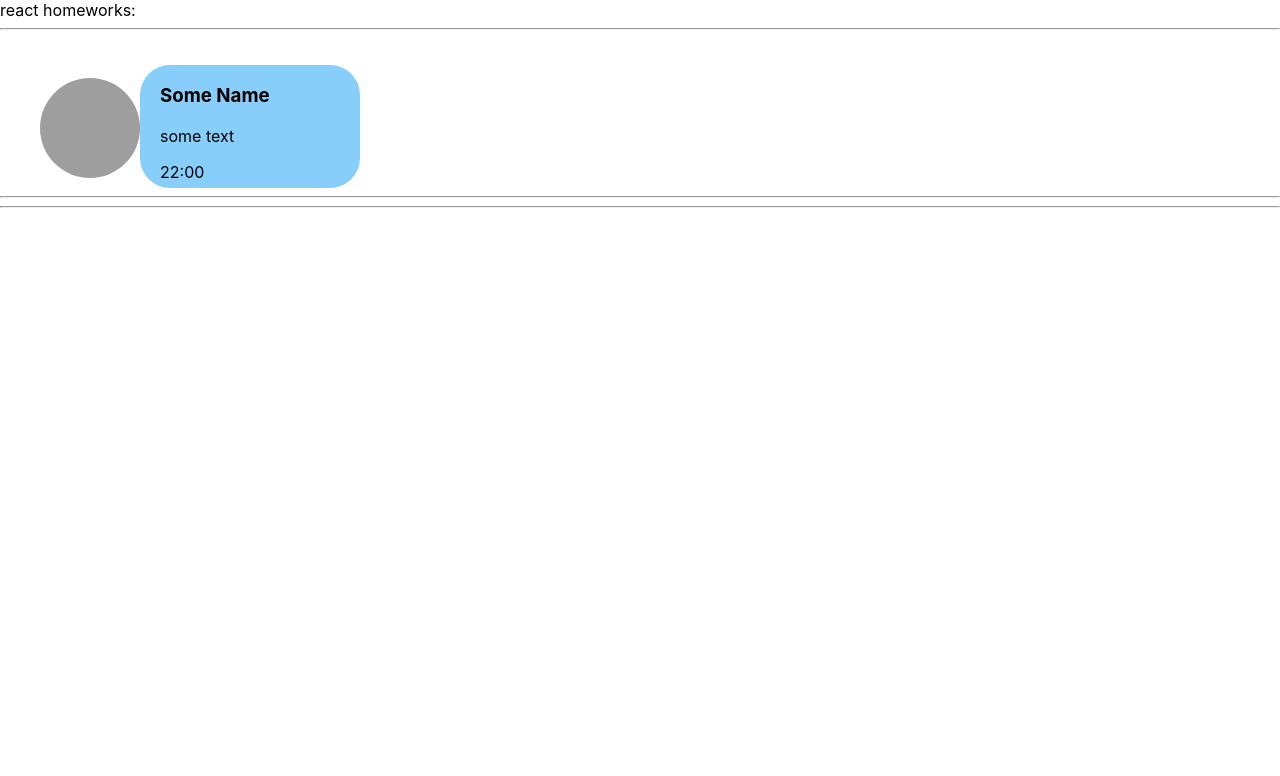
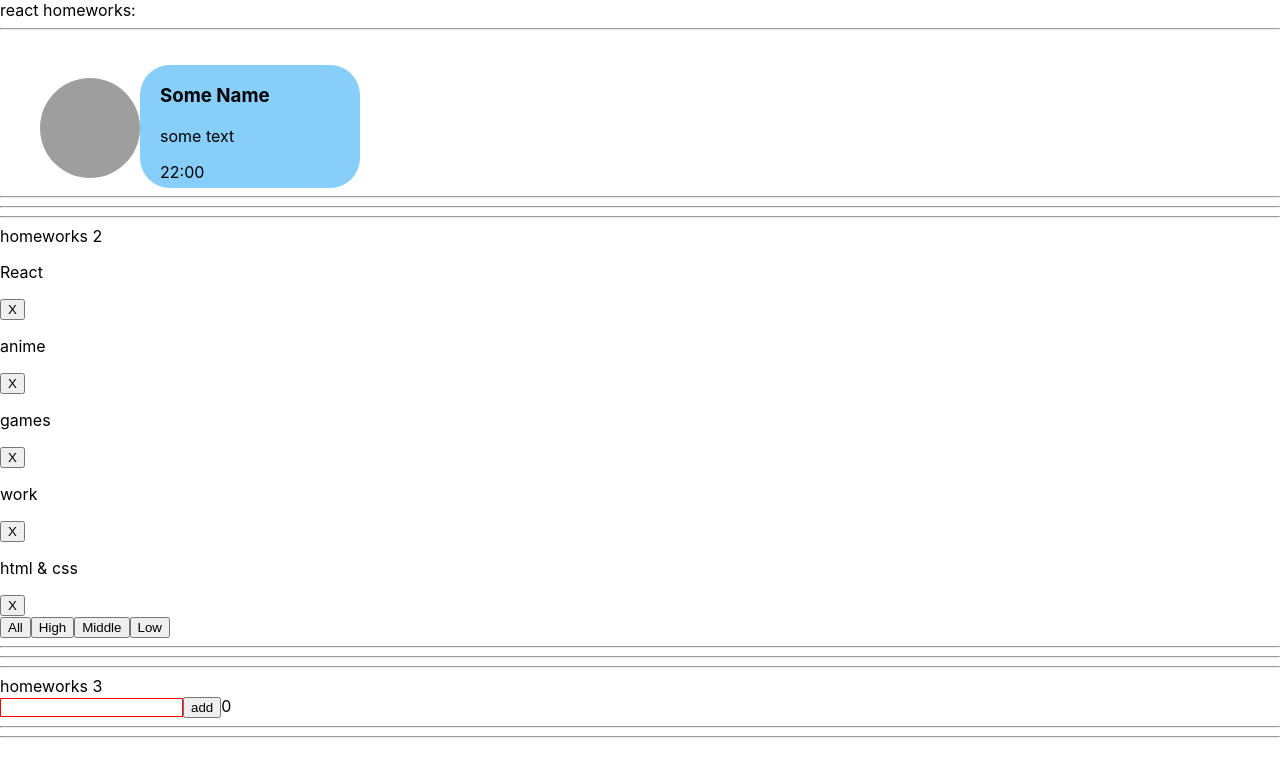
Before and after one commit to Masha-Gorb/simple-react, a React (Create React App) app: page / in a window 1280 px wide. Shown: the top 776 px of the page. Built offline with nearby package versions, Linux system fonts and the light colour scheme; grey boxes are pictures that could not be loaded.

Commit message:
solved hw2

```diff
--- a/src/p1-main/m1-ui/u1-app/App.tsx
+++ b/src/p1-main/m1-ui/u1-app/App.tsx
@@ -10,8 +10,8 @@ function App() {
         <div className={s.App}>
             <div>react homeworks:</div>
             <HW1/>
-            {/*<HW2/>*/}
-            {/*<HW3/>*/}
+            <HW2/>
+            <HW3/>
             {/*<HW4/>*/}
             {/*<HW5/>*/}
 
--- a/src/p2-homeworks/h2/Affair.tsx
+++ b/src/p2-homeworks/h2/Affair.tsx
@@ -12,8 +12,7 @@ function Affair(props: AffairPropsType) {
 
     return (
         <div>
-            // show some text
-
+            <p>{props.affair.name}</p>
             <button onClick={deleteCallback}>X</button>
         </div>
     )
--- a/src/p2-homeworks/h3/Greeting.tsx
+++ b/src/p2-homeworks/h3/Greeting.tsx
@@ -1,12 +1,12 @@
-import React from 'react'
+import React, {ChangeEvent} from 'react'
 import s from './Greeting.module.css'
 
 type GreetingPropsType = {
-    name: string // need to fix any
-    setNameCallback: (e: any) =>void // need to fix any
+    name: string // need to fix any -done
+    setNameCallback: (e: ChangeEvent<HTMLInputElement>) =>void // need to fix any
     addUser: (e: any) => void // need to fix any
-    error: any // need to fix any
-    totalUsers: any // need to fix any
+    error: string // need to fix any -done
+    totalUsers: number // need to fix any -done
 }
 
 // презентационная компонента (для верстальщика)
--- a/src/p2-homeworks/h3/GreetingContainer.tsx
+++ b/src/p2-homeworks/h3/GreetingContainer.tsx
@@ -1,4 +1,4 @@
-import React, {useState} from 'react'
+import React, {ChangeEvent, useState} from 'react'
 import Greeting from './Greeting'
 import {UserType} from "./HW3";
 
@@ -13,11 +13,12 @@ type GreetingContainerPropsType = {
 // более современный и удобный для про :)
 // уровень локальной логики
 const GreetingContainer: React.FC<GreetingContainerPropsType> = ({users, addUserCallback}) => { // деструктуризация пропсов
-    const [name, setName] = useState<any>('') // need to fix any
-    const [error, setError] = useState<any>('') // need to fix any
+    const [name, setName] = useState<string>('') // need to fix any -done
+    const [error, setError] = useState<string>('') // need to fix any -done
 
-    const setNameCallback = (e: any) => { // need to fix any
+    const setNameCallback = (e: ChangeEvent<HTMLInputElement>) => { // need to fix any
         setName('') // need to fix
+        console.log('ddd')
     }
     const addUser = (name: string) => {
         alert("Hello !") // need to fix ??  alert("Hello" + name + "!")
--- a/src/p2-homeworks/h3/HW3.tsx
+++ b/src/p2-homeworks/h3/HW3.tsx
@@ -11,8 +11,7 @@ export type UserType = {
 // уровень работы с глобальными данными
 function HW3() {
     const [users, setUsers] = useState<Array<UserType>>([
-        {name: 'first', _id: v1()},
-        {name: 'second', _id: v1()}
+
     ]) // need to fix any ??
 
     const addUserCallback = (name: string) => { // need to fix any -done
```
